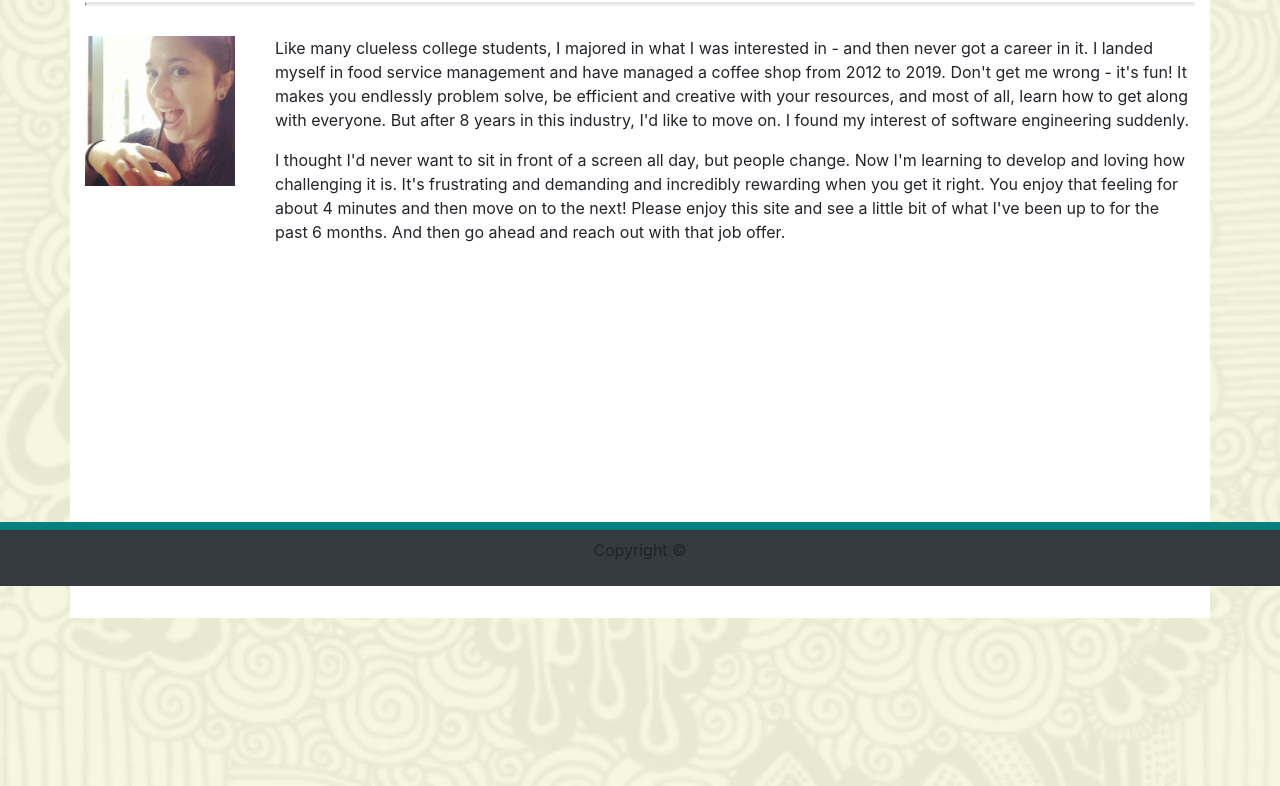
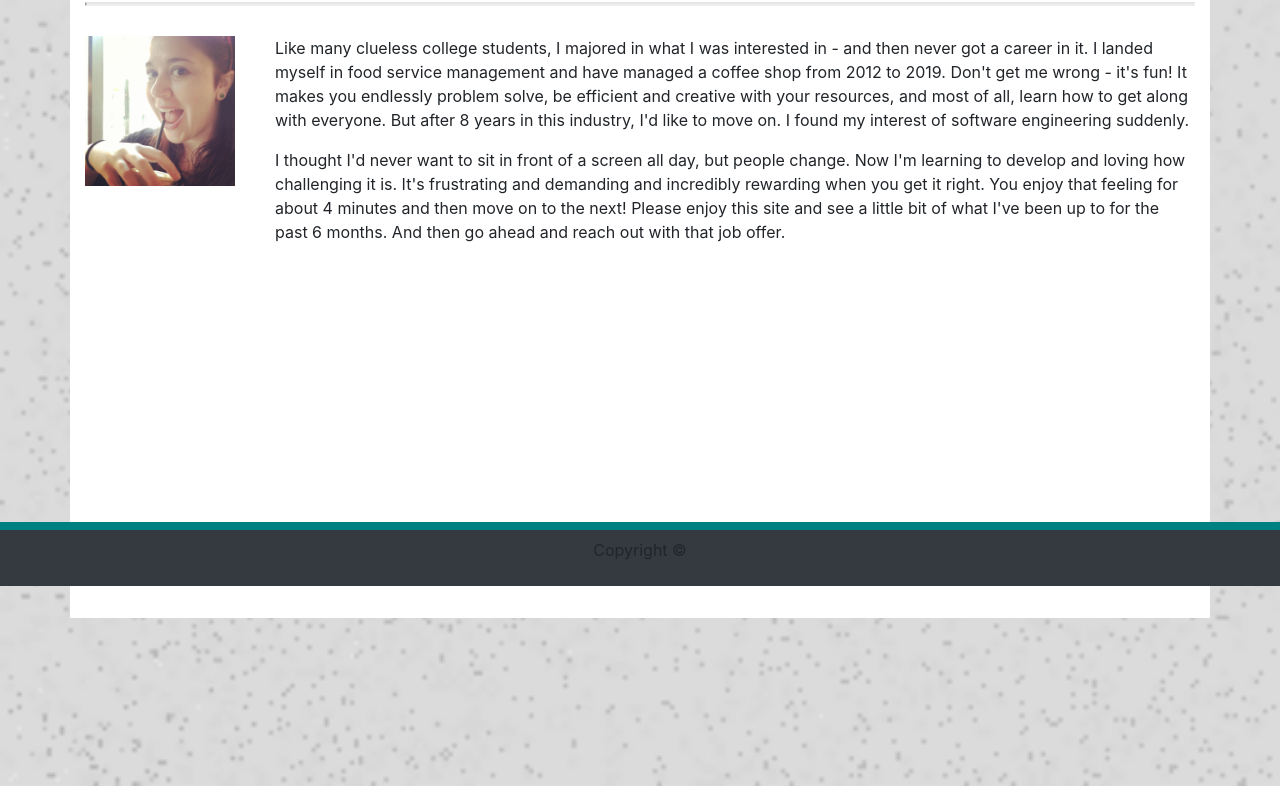
Before and after one commit to reburke286/ResponsivePortfolio, a plain HTML site: page index.html in a window 1280 px wide. Shown: the part 214-1000 px from the top of the page. Drawn offline with nearby package versions, Linux system fonts and the light colour scheme.

Commit message:
changed the background image

```diff
--- a/style.css
+++ b/style.css
@@ -1,5 +1,5 @@
 body {
-    background-image: url("assets/images/skulls.png");
+    background-image: url("assets/images/old_moon.png");
     background-repeat: no-repeat;
     background-size: cover;
     background-position: bottom;
```
